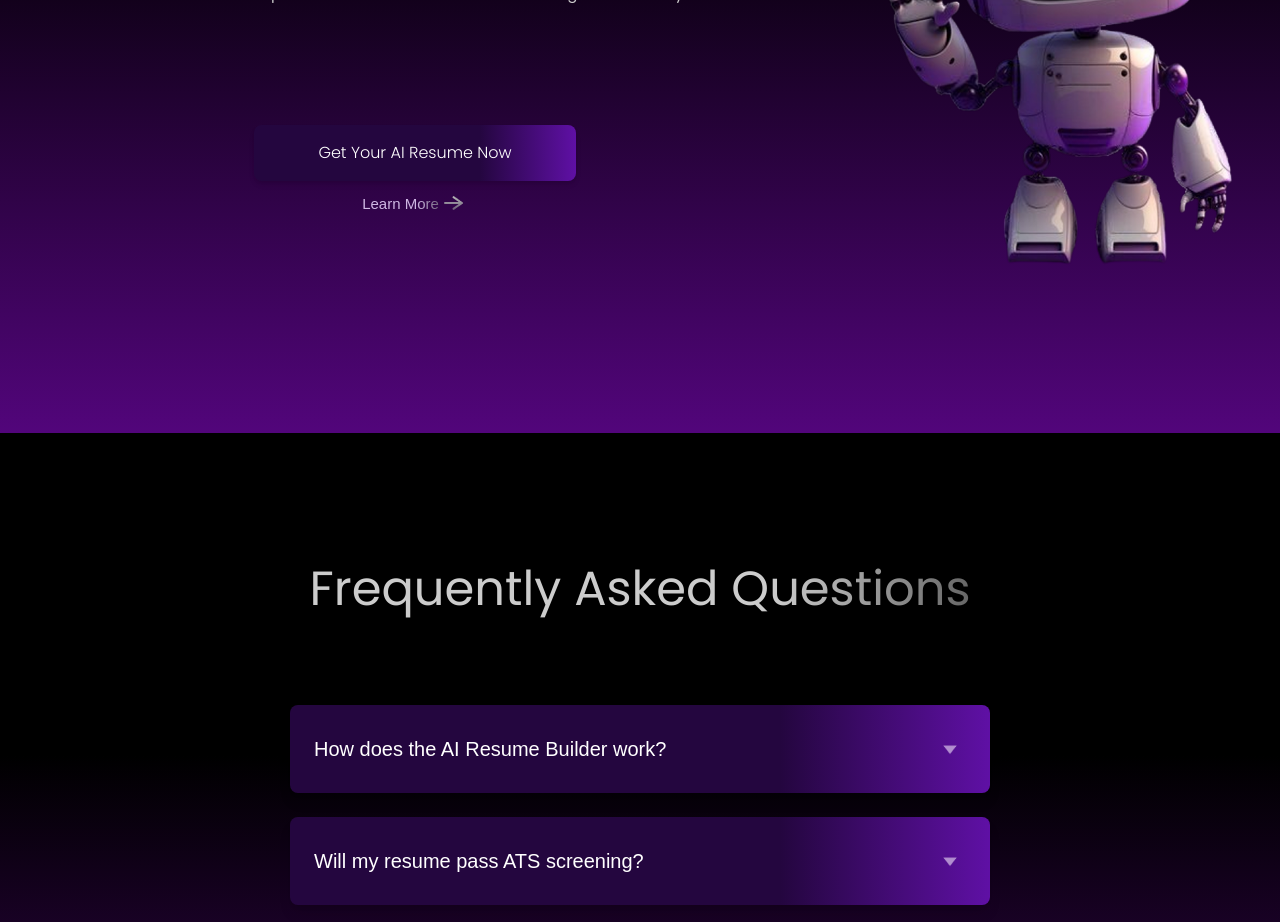
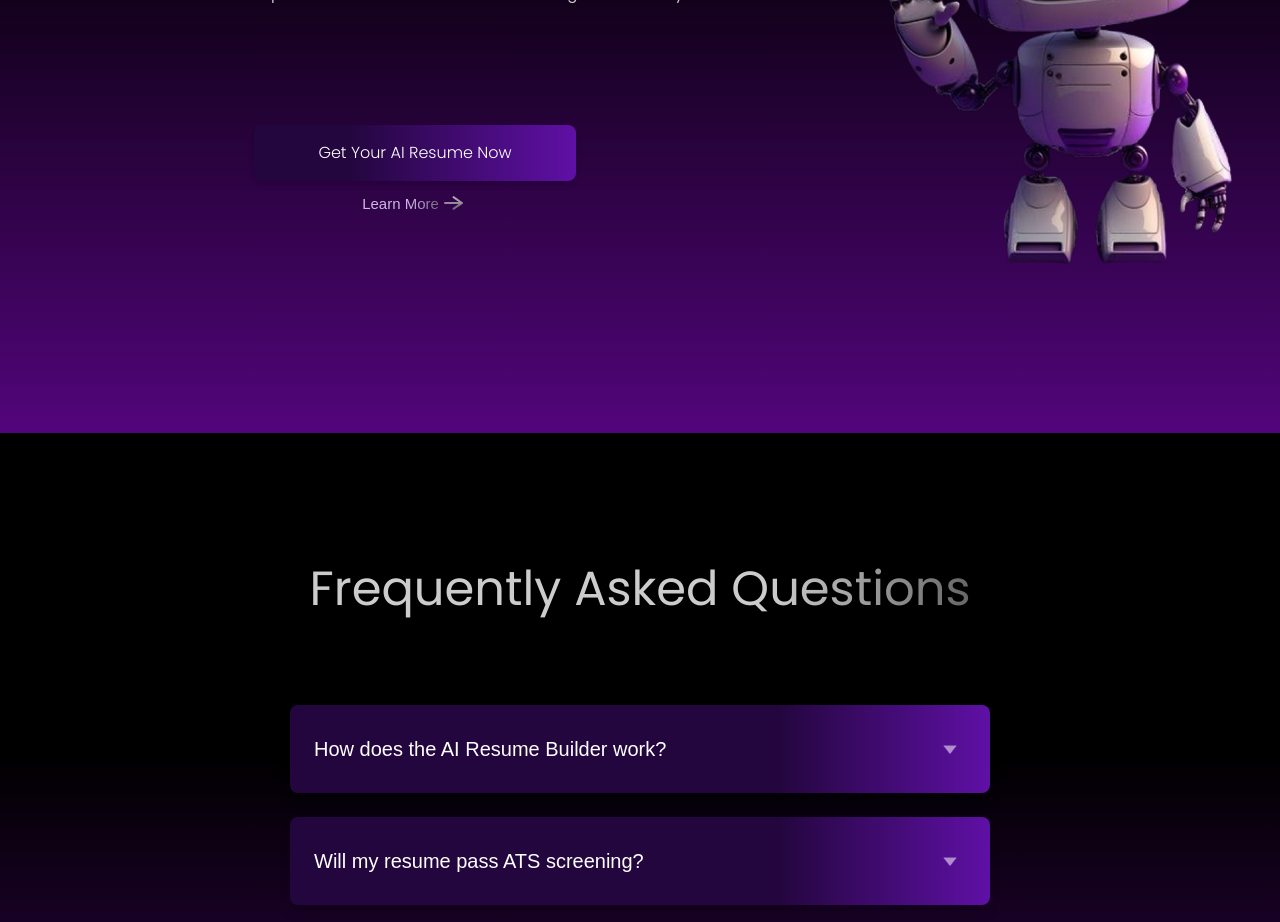
Before and after one commit to megha-gif/ai-resume-landing, a Next.js app: page / in a window 1280 px wide. Shown: the part 1920-2842 px from the top of the page. Built offline with nearby package versions, Linux system fonts and the light colour scheme; a web font is replaced by a local one.

Commit message:
Update Ctasection.tsx

```diff
--- a/src/components/Ctasection.tsx
+++ b/src/components/Ctasection.tsx
@@ -28,12 +28,12 @@ export default function CTASection() {
             </div>
           </div>
           <Link href="/Goback">
-            <button className="bg-[linear-gradient(to_right,#24063F_70%,#5F10A5)] hover:scale-105 text-white font-light py-3 px-6 md:px-16 md:py-4 rounded-lg shadow-md transition-all mt-20 font-poppins md:mt-30">
+            <button className="bg-[linear-gradient(to_right,#24063F_30%,#5F10A5)] hover:scale-105 text-white font-light py-3 px-6 md:px-16 md:py-4 rounded-lg shadow-md transition-all mt-20 font-poppins md:mt-30">
               Get Your AI Resume Now
             </button>
           </Link>
           <Link href="#faq" className="mt-3 flex hover:scale-103">
-            <span className="bg-[linear-gradient(to_right,#CEB7E3_70%,#71657D)] bg-clip-text text-transparent md:text-[15px]">
+            <span className="bg-[linear-gradient(to_right,#CEB7E3_60%,#71657D)] bg-clip-text text-transparent md:text-[15px]">
               Learn More
             </span>
             <span>
```
